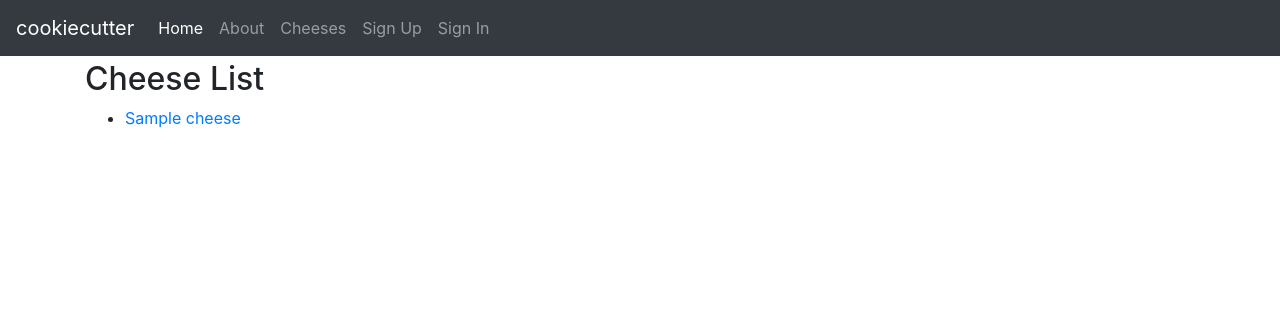
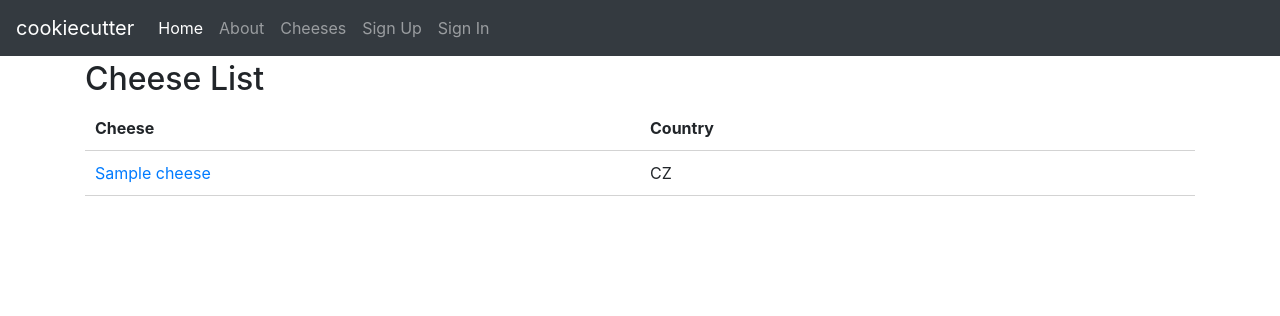
Before and after one commit to RashmiLnu/everycheese, a Django app: page /cheeses/ in a window 1280 px wide. Shown: the top 316 px of the page. Run offline with Django 3.2, Linux system fonts and the light colour scheme; tables that the repository leaves empty hold one stand-in row (values such as "Sample post"); some libraries are stand-ins or nearby versions.

Commit message:
Implement cheese country of origin

```diff
--- a/config/settings/base.py
+++ b/config/settings/base.py
@@ -75,6 +75,7 @@ THIRD_PARTY_APPS = [
     "allauth",
     "allauth.account",
     "allauth.socialaccount",
+    "django_countries",
 ]
 
 LOCAL_APPS = [
--- a/cookiecutter/cheeses/models.py
+++ b/cookiecutter/cheeses/models.py
@@ -1,6 +1,8 @@
 from django.db import models
 from autoslug import AutoSlugField
 from model_utils.models import TimeStampedModel
+from django_countries.fields import CountryField
+
 
 class Cheese(TimeStampedModel):
     name = models.CharField("Name of Cheese", max_length=255)
@@ -18,5 +20,9 @@ class Cheese(TimeStampedModel):
     firmness = models.CharField("Firmness", max_length=20,
           choices=Firmness.choices, default=Firmness.UNSPECIFIED)
 
+    country_of_origin = CountryField(
+        "Country of Origin", blank=True
+    )
+
     def __str__(self):
         return self.name
--- a/cookiecutter/templates/cheeses/cheese_detail.html
+++ b/cookiecutter/templates/cheeses/cheese_detail.html
@@ -9,3 +9,8 @@
 <p>{{ cheese.description }}</p>
 {% endif %}
 {% endblock content %}
+{% if cheese.country_of_origin %}
+<p>Country of Origin: {{ cheese.country_of_origin.name }}
+<img src="{{ cheese.country_of_origin.flag }}" />
+</p>
+{% endif %}
--- a/cookiecutter/templates/cheeses/cheese_list.html
+++ b/cookiecutter/templates/cheeses/cheese_list.html
@@ -1,11 +1,28 @@
-
 {% extends "base.html" %}
 {% block title %}Cheese List{% endblock title %}
 {% block content %}
   <h2>Cheese List</h2>
-  <ul>
+  <style>
+    table {
+      width: 100%;
+      border-collapse: collapse;
+    }
+    th, td {
+      width: 50%;
+      padding: 10px;
+      border-bottom: 1px solid lightgrey;
+    }
+  </style>
+  <table>
+    <tr>
+      <th>Cheese</th>
+      <th>Country</th>
+    </tr>
     {% for cheese in cheese_list %}
-    <li><a href="{% url 'cheeses:detail' cheese.slug %}">{{ cheese.name }}</a></li>
+    <tr>
+      <td><a href="{% url 'cheeses:detail' cheese.slug %}">{{ cheese.name }}</a></td>
+      <td>{{ cheese.country_of_origin }}</td>
+    </tr>
     {% endfor %}
-  </ul>
+  </table>
 {% endblock content %}
```
Also changed, not shown: cookiecutter/cheeses/tests/factories.py (+2 -0 lines), cookiecutter/cheeses/migrations/0002_cheese_country_of_origin.py (added).
